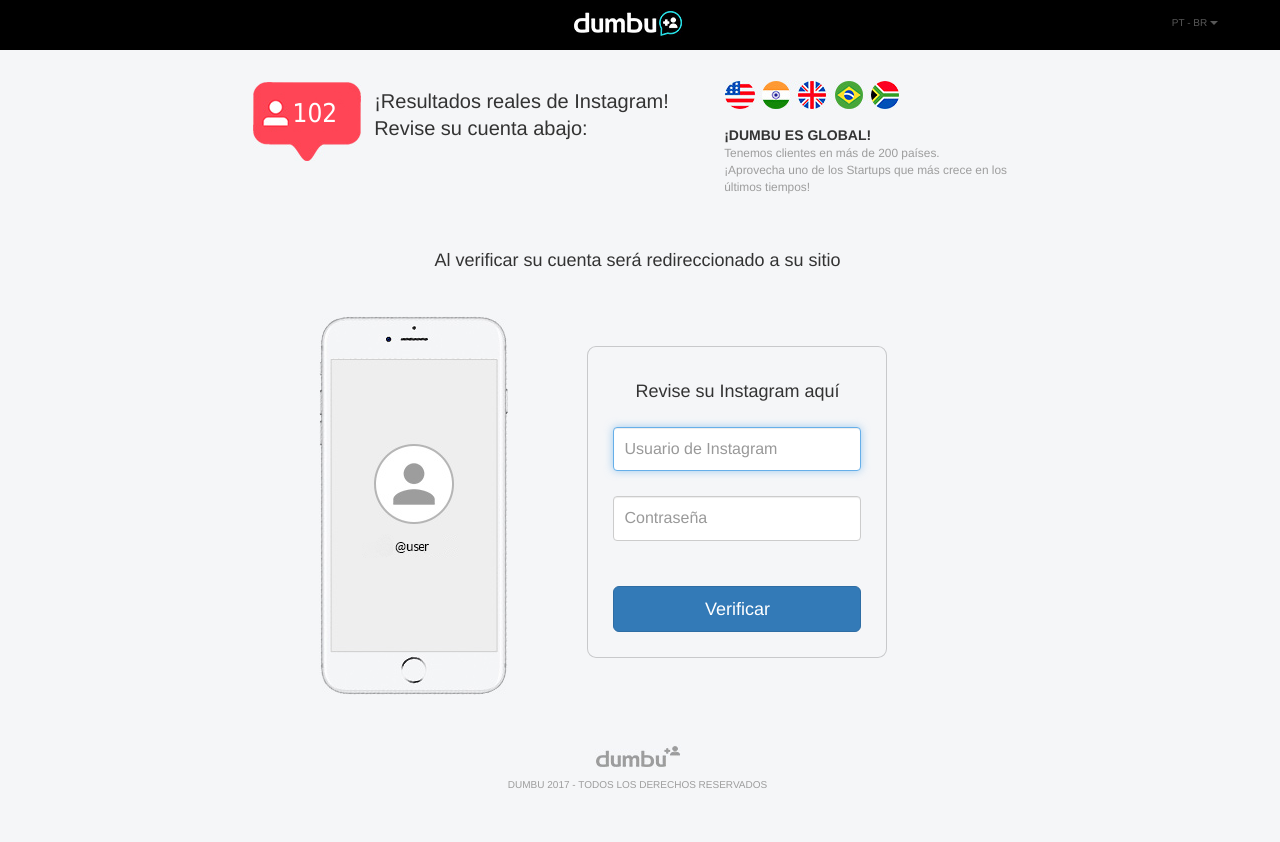
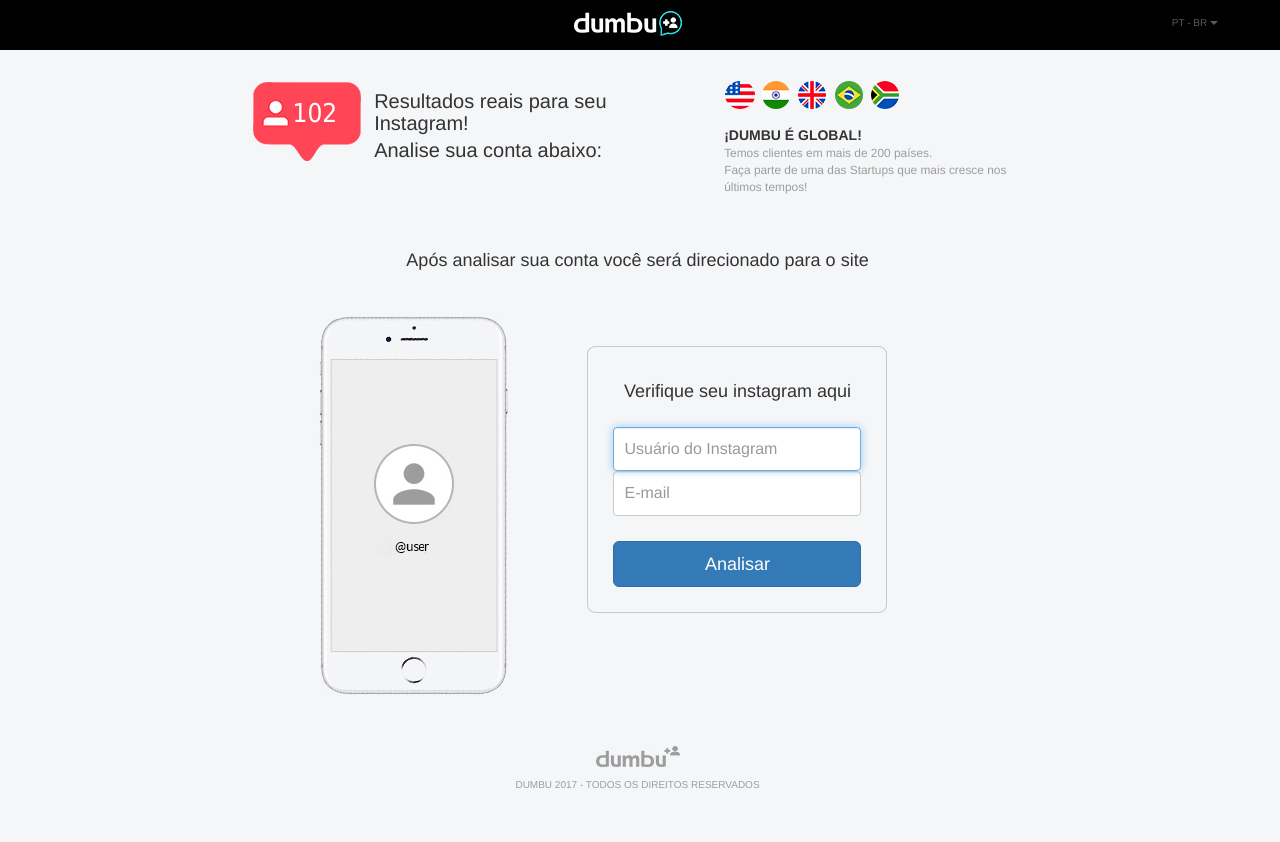
Before and after one commit to albertord84/landingpage, a PHP site: page / in a window 1280 px wide. Run offline with PHP 8.4, Linux system fonts and the light colour scheme.

Commit message:
version portuguesa de la pagina

```diff
--- a/web/index.php
+++ b/web/index.php
@@ -30,7 +30,6 @@
             <span class="caret"></span>
           </a>
           <ul class="dropdown-menu" aria-labelledby="dropdownLang">
-            <!--<li><a href="#">PT - BR</a></li>-->
             <li><a href="#">EN - EU</a></li>
           </ul>
         </span>
@@ -48,25 +47,25 @@
               </div>
             </div>
             <div class="info col-xs-12 col-md-9 col-lg-9">
-              <p class="h4">&iexcl;Resultados reales de Instagram!</p>
-              <p class="h4">Revise su cuenta abajo:</p>
+              <p class="h4">Resultados reais para seu Instagram!</p>
+              <p class="h4">Analise sua conta abaixo:</p>
             </div>
           </div>
         </div> <!-- end top left contents -->
 
         <div class="right col-xs-12 col-sm-6 col-md-5 col-lg-5">
           <p class="flags"><img src="img/flags.png" /></p>
-          <p class="text-uppercase"><b>&iexcl;DUMBU es global!</b></p>
+          <p class="text-uppercase"><b>&iexcl;DUMBU &eacute; global!</b></p>
           <div class="small">
-            <p class="gray">Tenemos clientes en m&aacute;s de 200 pa&iacute;ses.</p>
-            <p class="gray">&iexcl;Aprovecha uno de los Startups que m&aacute;s crece en los &uacute;ltimos tiempos!</p>
+            <p class="gray">Temos clientes em mais de 200 pa&iacute;ses.</p>
+            <p class="gray">Fa&ccedil;a parte de uma das Startups que mais cresce nos &uacute;ltimos tempos!</p>
           </div>
         </div> <!-- end top right contents -->
 
       </div> <!-- end top contents -->
 
       <div class="middle-content row">
-        <h4 class="form-signin-heading text-center">Al verificar su cuenta ser&aacute; redireccionado a su sitio</h4>
+        <h4 class="form-signin-heading text-center">Ap&oacute;s analisar sua conta voc&ecirc; ser&aacute; direcionado para o site</h4>
       </div>
 
       <div class="middle-form row">
@@ -77,17 +76,17 @@
         </div>
         <div class="form-container col-xs-12 col-sm-6 col-sm-pull-1 col-md-7 col-md-push-1 col-lg-7">
           <form class="form-signin">
-            <h4 class="form-signin-heading text-center">Revise su Instagram aqu&iacute;</h4>
+            <h4 class="form-signin-heading text-center">Verifique seu instagram aqui</h4>
             <label for="inputEmail"
-                   class="sr-only text-left">Usuario de Instagram</label>
-            <input type="email" id="inputEmail"
+                   class="sr-only text-left">Usu&aacute;rio do Instagram</label>
+            <input type="text" id="inputEmail"
                    class="form-control text-left"
-                   placeholder="Usuario de Instagram" required autofocus>
-            <label for="inputPassword" class="sr-only">Contrase&ntilde;a</label>
-            <input type="password" id="inputPassword" class="form-control"
-                   placeholder="Contrase&ntilde;a" required>
+                   placeholder="Usu&aacute;rio do Instagram" required autofocus>
+            <label for="inputPassword" class="sr-only">E-mail</label>
+            <input type="email" id="inputPassword" class="form-control"
+                   placeholder="E-mail" required>
             <button class="btn btn-lg btn-primary btn-block"
-                    type="submit">Verificar</button>
+                    type="submit">Analisar</button>
           </form>
         </div>
       </div>
@@ -95,7 +94,7 @@
       <div class="footer row text-center">
         <div class="col-xs-12 col-sm-12 col-md-12 col-lg-12">
           <p><img src="img/logo-white-plus.png" /></p>
-          <p class="text-uppercase">DUMBU 2017 - Todos los derechos reservados</p>
+          <p class="text-uppercase">DUMBU 2017 - TODOS OS DIREITOS RESERVADOS</p>
         </div>
       </div>
 
```
